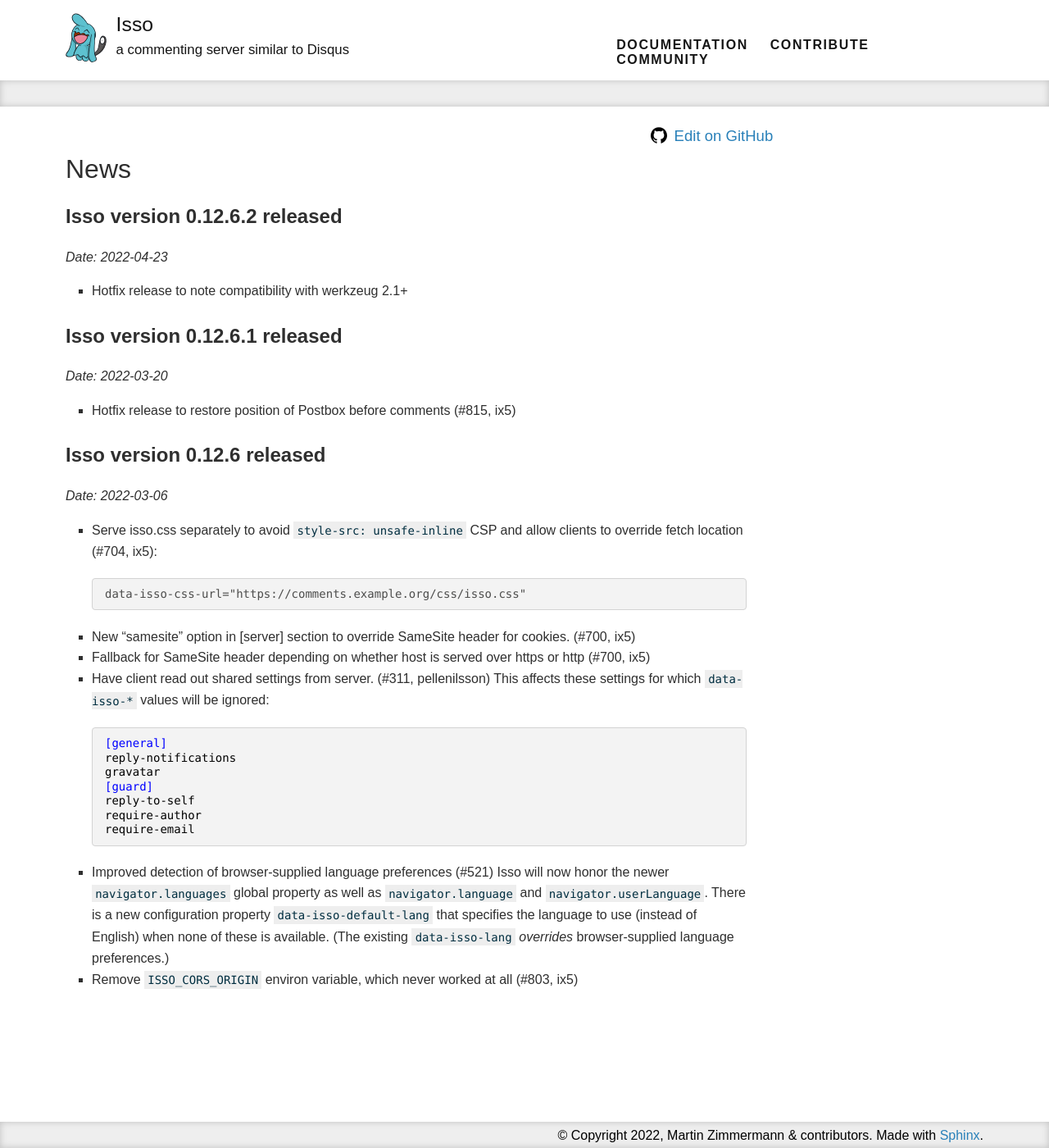
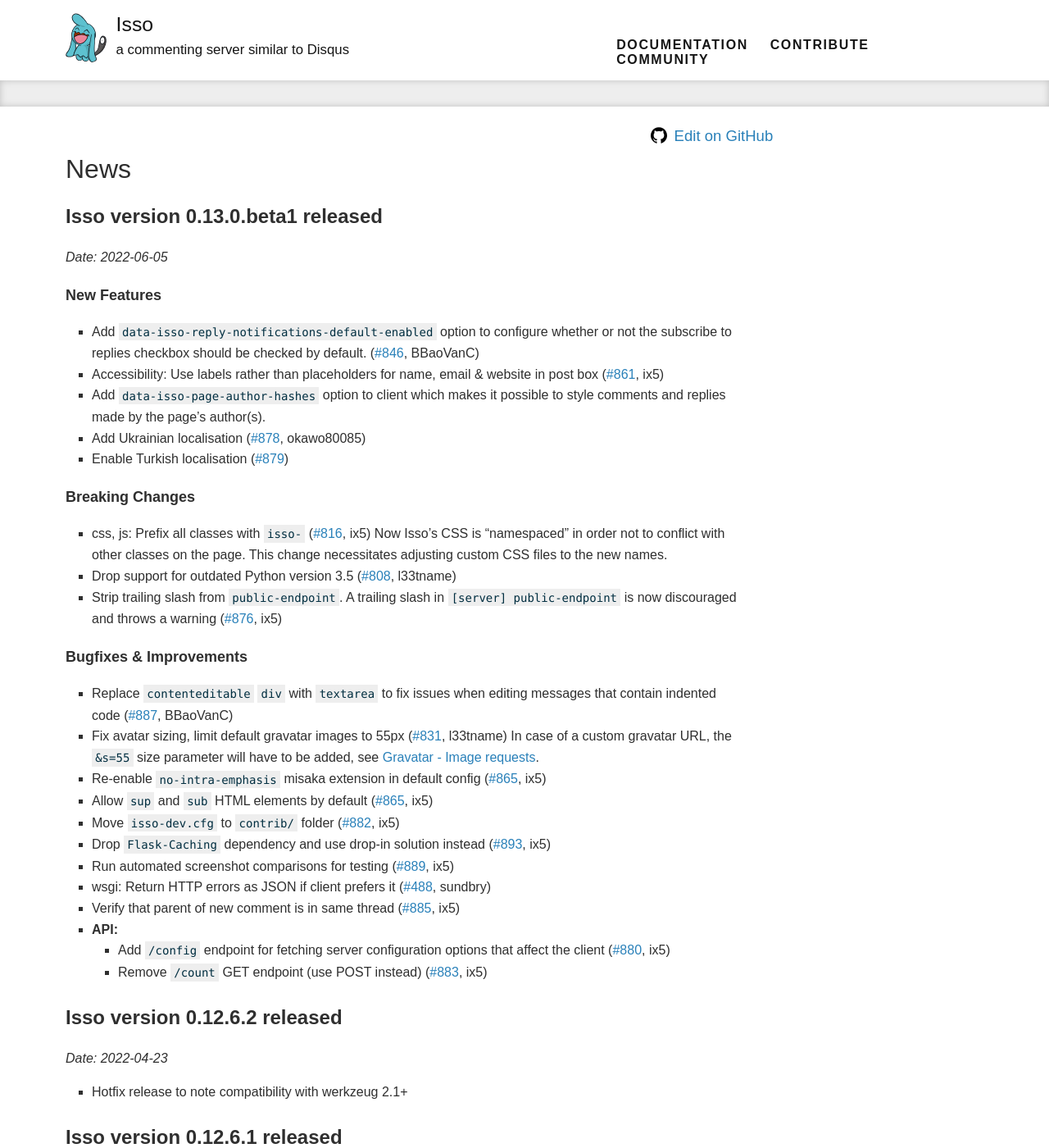
Before and after one commit to isso-comments/isso, a Sphinx documentation site: the page built from docs/news.rst, in a window 1280 px wide and 1400 px high. Shown: the whole window at 82% size. Built offline with Sphinx 7.4.7, drawn with Linux system fonts in a browser that asks for light colours.

Commit message:
docs: news: Import 0.13.0.beta1 from CHANGES

```diff
--- a/docs/news.rst
+++ b/docs/news.rst
@@ -2,6 +2,75 @@
 
 News
 ====
+
+Isso version 0.13.0.beta1 released
+----------------------------------
+
+*Date: 2022-06-05*
+
+New Features
+^^^^^^^^^^^^
+
+- Add ``data-isso-reply-notifications-default-enabled`` option to configure
+  whether or not the subscribe to replies checkbox should be checked by default.
+  (`#846`_, BBaoVanC)
+- Accessibility: Use labels rather than placeholders for name, email & website
+  in post box (`#861`_, ix5)
+- Add ``data-isso-page-author-hashes`` option to client which makes it possible
+  to style comments and replies made by the page's author(s).
+- Add Ukrainian localisation (`#878`_, okawo80085)
+- Enable Turkish localisation (`#879`_)
+
+Breaking Changes
+^^^^^^^^^^^^^^^^
+
+- css, js: Prefix all classes with ``isso-`` (`#816`_, ix5)
+  Now Isso's CSS is "namespaced" in order not to conflict with other classes on
+  the page.
+  This change necessitates adjusting custom CSS files to the new names.
+- Drop support for outdated Python version 3.5 (`#808`_, l33tname)
+- Strip trailing slash from ``public-endpoint``. A trailing slash in ``[server]
+  public-endpoint`` is now discouraged and throws a warning (`#876`_, ix5)
+
+Bugfixes & Improvements
+^^^^^^^^^^^^^^^^^^^^^^^
+
+- Replace ``contenteditable`` ``div`` with ``textarea`` to fix issues when
+  editing messages that contain indented code (`#887`_, BBaoVanC)
+- Fix avatar sizing, limit default gravatar images to 55px (`#831`_, l33tname)
+  In case of a custom gravatar URL, the ``&s=55`` size parameter will have
+  to be added, see `Gravatar - Image requests`_.
+- Re-enable ``no-intra-emphasis`` misaka extension in default config (`#865`_, ix5)
+- Allow ``sup`` and ``sub`` HTML elements by default (`#865`_, ix5)
+- Move ``isso-dev.cfg`` to ``contrib/`` folder (`#882`_, ix5)
+- Drop ``Flask-Caching`` dependency and use drop-in solution instead (`#893`_, ix5)
+- Run automated screenshot comparisons for testing (`#889`_, ix5)
+- wsgi: Return HTTP errors as JSON if client prefers it (`#488`_, sundbry)
+- Verify that parent of new comment is in same thread (`#885`_, ix5)
+- **API:**
+
+  - Add ``/config`` endpoint for fetching server configuration options that
+    affect the client (`#880`_, ix5)
+  - Remove ``/count`` GET endpoint (use POST instead) (`#883`_, ix5)
+
+.. _Gravatar - Image requests: http://en.gravatar.com/site/implement/images/
+.. _#488: https://github.com/posativ/isso/pull/488
+.. _#808: https://github.com/posativ/isso/pull/808
+.. _#816: https://github.com/posativ/isso/pull/816
+.. _#831: https://github.com/posativ/isso/pull/831
+.. _#846: https://github.com/posativ/isso/pull/846
+.. _#861: https://github.com/posativ/isso/pull/861
+.. _#865: https://github.com/posativ/isso/pull/865
+.. _#876: https://github.com/posativ/isso/pull/876
+.. _#878: https://github.com/posativ/isso/pull/878
+.. _#879: https://github.com/posativ/isso/pull/879
+.. _#880: https://github.com/posativ/isso/pull/880
+.. _#882: https://github.com/posativ/isso/pull/882
+.. _#883: https://github.com/posativ/isso/pull/883
+.. _#885: https://github.com/posativ/isso/pull/885
+.. _#887: https://github.com/posativ/isso/pull/887
+.. _#889: https://github.com/posativ/isso/pull/889
+.. _#893: https://github.com/posativ/isso/pull/893
 
 Isso version 0.12.6.2 released
 ------------------------------
```
